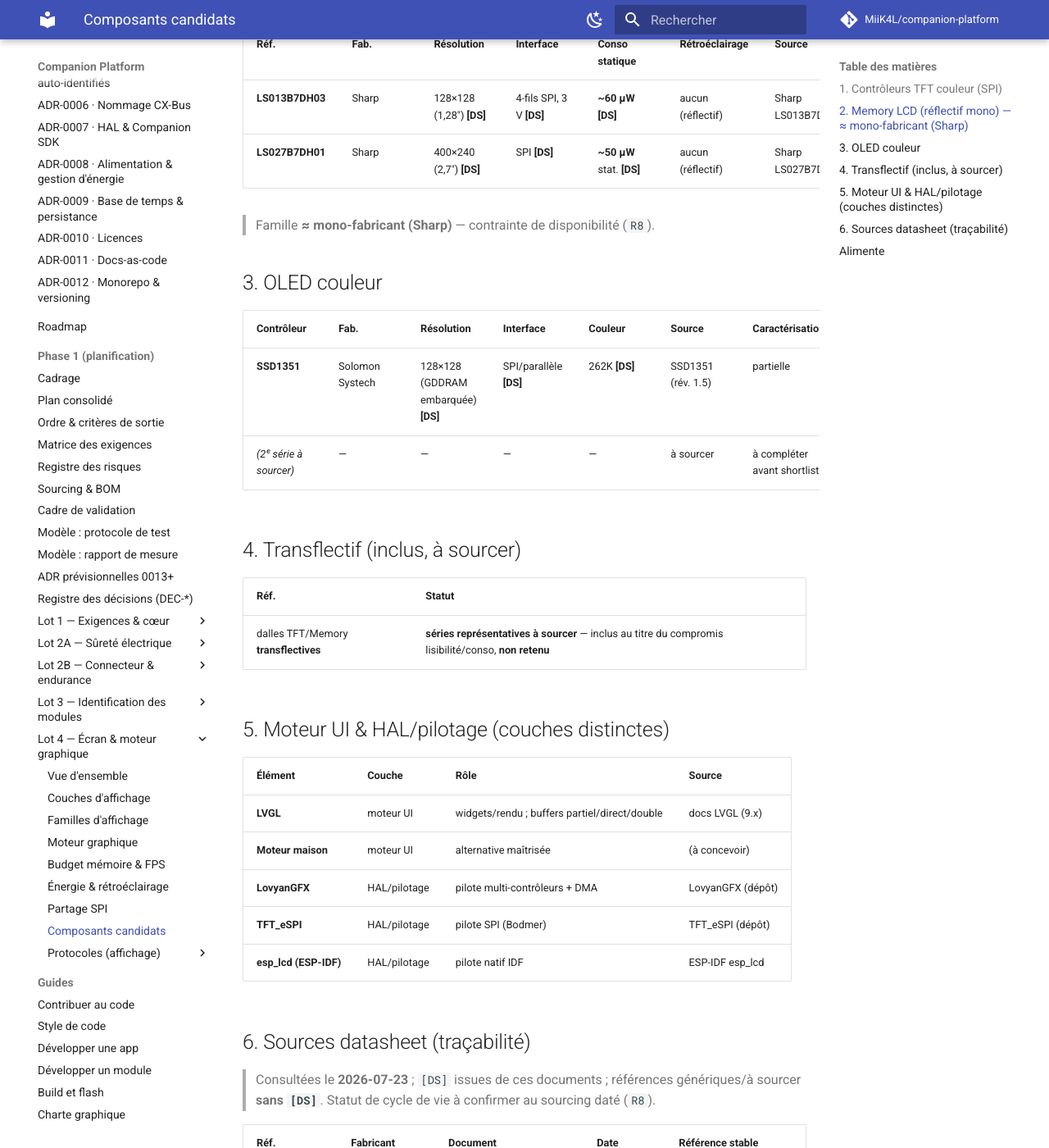
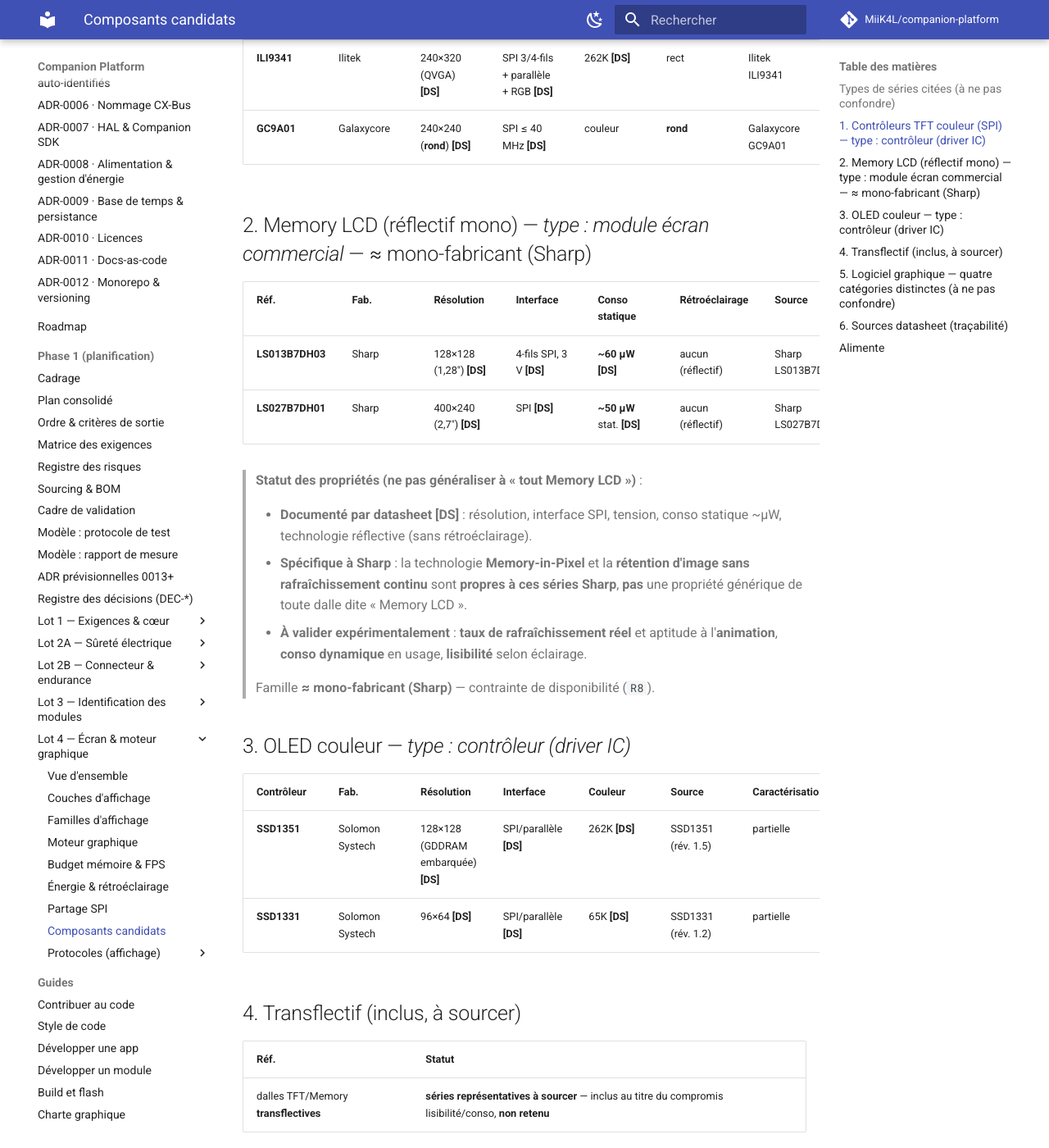
Before and after one commit to MiiK4L/companion-platform, an MkDocs documentation site: the page built from docs/phase-1/lot-4/candidate-components.md, in a window 1280 px wide and 1400 px high, scrolled down 821 px. Shown: the whole window at 82% size. Built offline with MkDocs 1.6.1 and Material for MkDocs 9.7.7, drawn with Linux system fonts in a browser that asks for light colours; comment, search, counter and statistics services are not loaded; some of the changed text lies outside the part shown.

Commit message:
docs(phase-1): lot 4 — types de séries et hypothèses Sharp explicités
Lève l'ambiguïté contrôleur / module écran / dalle : chaque série
indique explicitement ce qu'elle représente (contrôleurs ST7789/ILI9341/
GC9A01/SSD1351/SSD1331 ; modules écran Sharp Memory LCD). Pour Sharp,
distingue ce qui est documenté par datasheet, ce qui est spécifique à
Sharp (Memory-in-Pixel, rétention d'image — non générique à tout Memory
LCD) et ce qui demande une validation expérimentale (rafraîchissement,
conso dynamique, lisibilité). Ajoute une seconde série OLED réellement
sourcée (SSD1331) pour homogénéité avec les autres familles.

```diff
--- a/docs/phase-1/lot-4/candidate-components.md
+++ b/docs/phase-1/lot-4/candidate-components.md
@@ -13,7 +13,18 @@
 > **aucune `[M]`**. Statut de caractérisation par ligne. Caractéristiques
 > susceptibles d'évoluer ; essais sur la **révision exacte** testée.
 
-## 1. Contrôleurs TFT couleur (SPI)
+## Types de séries citées (à ne pas confondre)
+
+Chaque série indique **explicitement ce qu'elle représente** :
+
+- **Contrôleur (driver IC)** — puce de pilotage (ex. ST7789, SSD1351) ; le
+  **module/dalle** associé est un **choix distinct**.
+- **Module écran commercial** — ensemble dalle + contrôleur intégré + connectique
+  (ex. modules Sharp Memory LCD).
+- **Dalle** — l'élément d'affichage seul (technologie), généralement sourcé via un
+  module.
+
+## 1. Contrôleurs TFT couleur (SPI) — *type : contrôleur (driver IC)*
 
 | Contrôleur | Fab. | Résolution typique | Interface | Couleur | Format | Source | Caractérisation |
 |-----------|------|--------------------|-----------|---------|--------|--------|-----------------|
@@ -21,21 +32,31 @@
 | **ILI9341** | Ilitek | 240×320 (QVGA) **[DS]** | SPI 3/4-fils + parallèle + RGB **[DS]** | 262K **[DS]** | rect | Ilitek ILI9341 | partielle |
 | **GC9A01** | Galaxycore | 240×240 (**rond**) **[DS]** | SPI ≤ 40 MHz **[DS]** | couleur | **rond** | Galaxycore GC9A01 | partielle |
 
-## 2. Memory LCD (réflectif mono) — ≈ mono-fabricant (Sharp)
+## 2. Memory LCD (réflectif mono) — *type : module écran commercial* — ≈ mono-fabricant (Sharp)
 
 | Réf. | Fab. | Résolution | Interface | Conso statique | Rétroéclairage | Source | Caractérisation |
 |------|------|-----------|-----------|----------------|----------------|--------|-----------------|
 | **LS013B7DH03** | Sharp | 128×128 (1,28") **[DS]** | 4-fils SPI, 3 V **[DS]** | **~60 µW** **[DS]** | aucun (réflectif) | Sharp LS013B7DH03 | partielle |
 | **LS027B7DH01** | Sharp | 400×240 (2,7") **[DS]** | SPI **[DS]** | **~50 µW** stat. **[DS]** | aucun (réflectif) | Sharp LS027B7DH01 | partielle |
 
+> **Statut des propriétés (ne pas généraliser à « tout Memory LCD »)** :
+>
+> - **Documenté par datasheet [DS]** : résolution, interface SPI, tension, conso
+>   statique ~µW, technologie réflective (sans rétroéclairage).
+> - **Spécifique à Sharp** : la technologie **Memory-in-Pixel** et la **rétention
+>   d'image sans rafraîchissement continu** sont **propres à ces séries Sharp**,
+>   **pas** une propriété générique de toute dalle dite « Memory LCD ».
+> - **À valider expérimentalement** : **taux de rafraîchissement réel** et aptitude
+>   à l'**animation**, **conso dynamique** en usage, **lisibilité** selon éclairage.
+>
 > Famille **≈ mono-fabricant (Sharp)** — contrainte de disponibilité (`R8`).
 
-## 3. OLED couleur
+## 3. OLED couleur — *type : contrôleur (driver IC)*
 
 | Contrôleur | Fab. | Résolution | Interface | Couleur | Source | Caractérisation |
 |-----------|------|-----------|-----------|---------|--------|-----------------|
 | **SSD1351** | Solomon Systech | 128×128 (GDDRAM embarquée) **[DS]** | SPI/parallèle **[DS]** | 262K **[DS]** | SSD1351 (rév. 1.5) | partielle |
-| *(2ᵉ série à sourcer)* | — | — | — | — | à sourcer | à compléter avant shortlist |
+| **SSD1331** | Solomon Systech | 96×64 **[DS]** | SPI/parallèle **[DS]** | 65K **[DS]** | SSD1331 (rév. 1.2) | partielle |
 
 ## 4. Transflectif (inclus, à sourcer)
 
@@ -43,15 +64,20 @@
 |------|--------|
 | dalles TFT/Memory **transflectives** | **séries représentatives à sourcer** — inclus au titre du compromis lisibilité/conso, **non retenu** |
 
-## 5. Moteur UI & HAL/pilotage (couches distinctes)
+## 5. Logiciel graphique — quatre catégories distinctes (à ne pas confondre)
 
-| Élément | Couche | Rôle | Source |
-|---------|--------|------|--------|
-| **LVGL** | moteur UI | widgets/rendu ; buffers partiel/direct/double | docs LVGL (9.x) |
-| **Moteur maison** | moteur UI | alternative maîtrisée | (à concevoir) |
-| **LovyanGFX** | HAL/pilotage | pilote multi-contrôleurs + DMA | LovyanGFX (dépôt) |
-| **TFT_eSPI** | HAL/pilotage | pilote SPI (Bodmer) | TFT_eSPI (dépôt) |
-| **esp_lcd (ESP-IDF)** | HAL/pilotage | pilote natif IDF | ESP-IDF esp_lcd |
+| Élément | Catégorie | Rôle | Source |
+|---------|-----------|------|--------|
+| **LVGL** | **framework UI** (inclut son moteur de rendu) | widgets, layout, événements, rendu ; buffers partiel/direct/double | docs LVGL (9.x) |
+| **Moteur maison** | **moteur de rendu / framework** (à concevoir) | alternative maîtrisée | (à concevoir) |
+| **LovyanGFX** | **bibliothèque graphique** (+ pilotes de contrôleurs, DMA) | primitives de dessin + drivers | LovyanGFX (dépôt) |
+| **TFT_eSPI** | **bibliothèque graphique** (+ pilotes SPI) | primitives + drivers (Bodmer) | TFT_eSPI (dépôt) |
+| **esp_lcd (ESP-IDF)** | **pilote matériel** | pilote de contrôleur natif IDF | ESP-IDF esp_lcd |
+
+> Catégories **distinctes** (cf. [moteur graphique](graphics-engine-comparison.md)) :
+> **framework UI** ≠ **moteur de rendu** ≠ **bibliothèque graphique** ≠ **pilote
+> matériel**. Un **framework UI** (LVGL) n'est pas une **bibliothèque graphique**
+> (LovyanGFX).
 
 ## 6. Sources datasheet (traçabilité)
 
@@ -67,6 +93,7 @@
 | LS013B7DH03 | Sharp | Memory LCD 128×128 | 2026-07-23 | `sharpsde` (LS013B7DH03) |
 | LS027B7DH01 | Sharp | Memory LCD 400×240 | 2026-07-23 | `sharpsde` (LS027B7DH01) |
 | SSD1351 | Solomon Systech | OLED driver 128RGB×128 (rév. 1.5) | 2026-07-23 | `solomon-systech` (SSD1351) |
+| SSD1331 | Solomon Systech | OLED driver 96RGB×64 (rév. 1.2) | 2026-07-23 | `solomon-systech` (SSD1331) |
 
 ## Alimente
 
```
